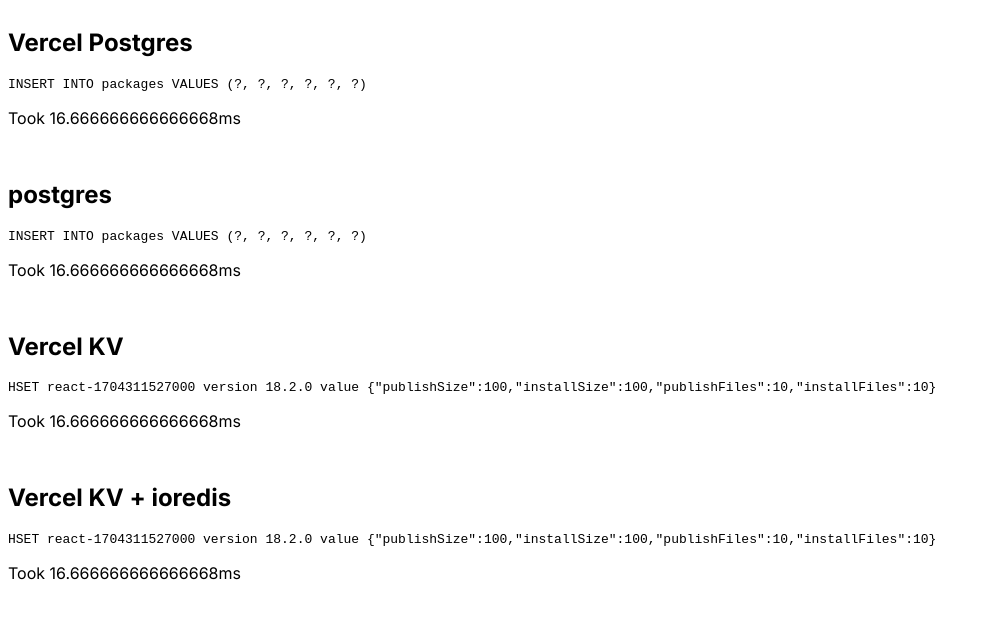
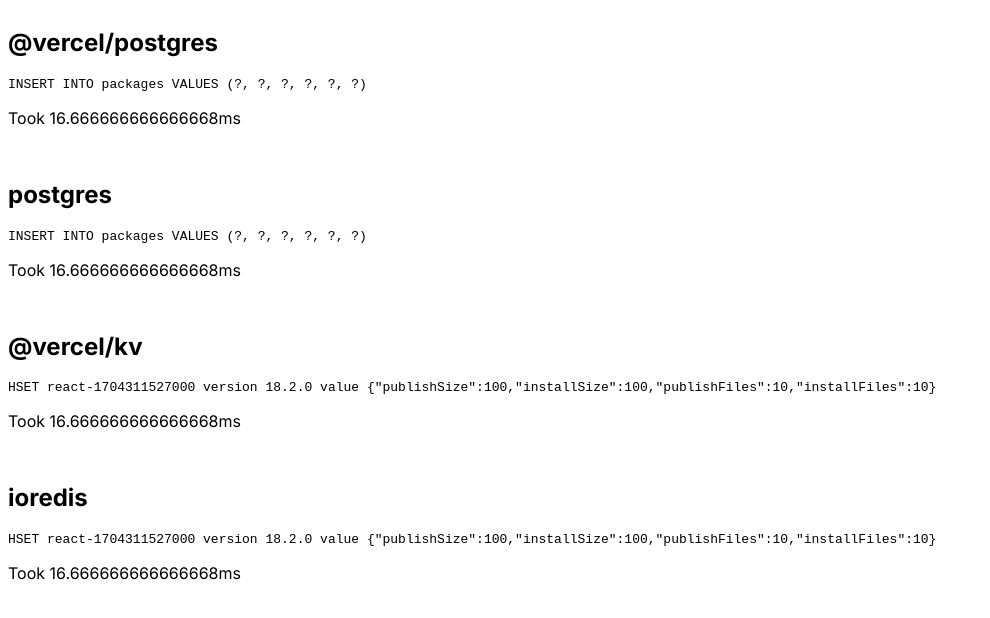
Before and after one commit to lukahartwig/storage-benchmark, a Next.js app: page / in a window 1280 px wide. Shown: the top 618 px of the page, without its empty margins (0-990 px from the left). Built offline with nearby package versions, Linux system fonts and the light colour scheme; no server answers; the database is empty.

Commit message:
better titles

```diff
--- a/app/page.tsx
+++ b/app/page.tsx
@@ -28,7 +28,7 @@
 
   return (
     <div>
-      <h2>Vercel Postgres</h2>
+      <h2>@vercel/postgres</h2>
       <pre>
         <code>INSERT INTO packages VALUES (?, ?, ?, ?, ?, ?)</code>
       </pre>
@@ -70,7 +70,7 @@
 
   return (
     <div>
-      <h2>Vercel KV</h2>
+      <h2>@vercel/kv</h2>
       <pre>
         <code>
           HSET {name} version {version} value {value}
@@ -92,7 +92,7 @@
 
   return (
     <div>
-      <h2>Vercel KV + ioredis</h2>
+      <h2>ioredis</h2>
       <pre>
         <code>
           HSET {name} version {version} value {value}
```
